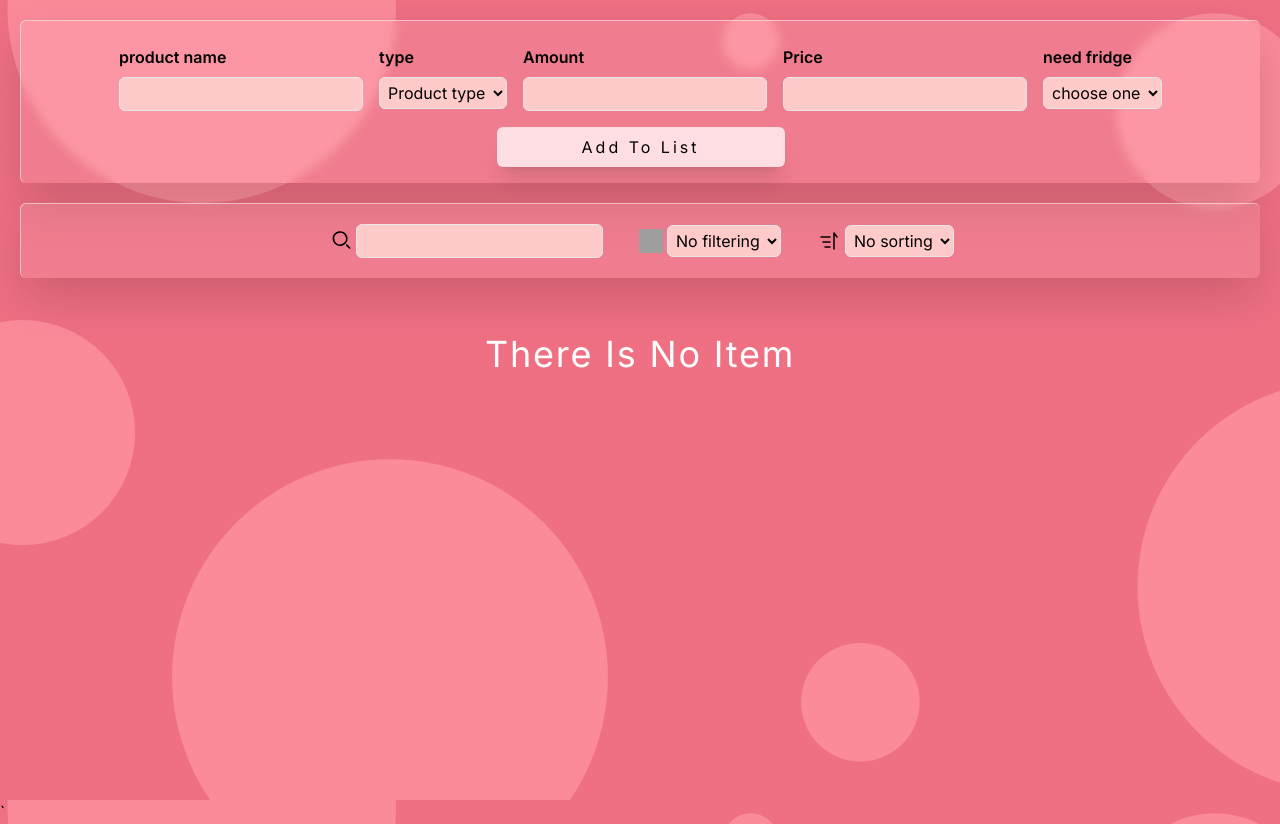
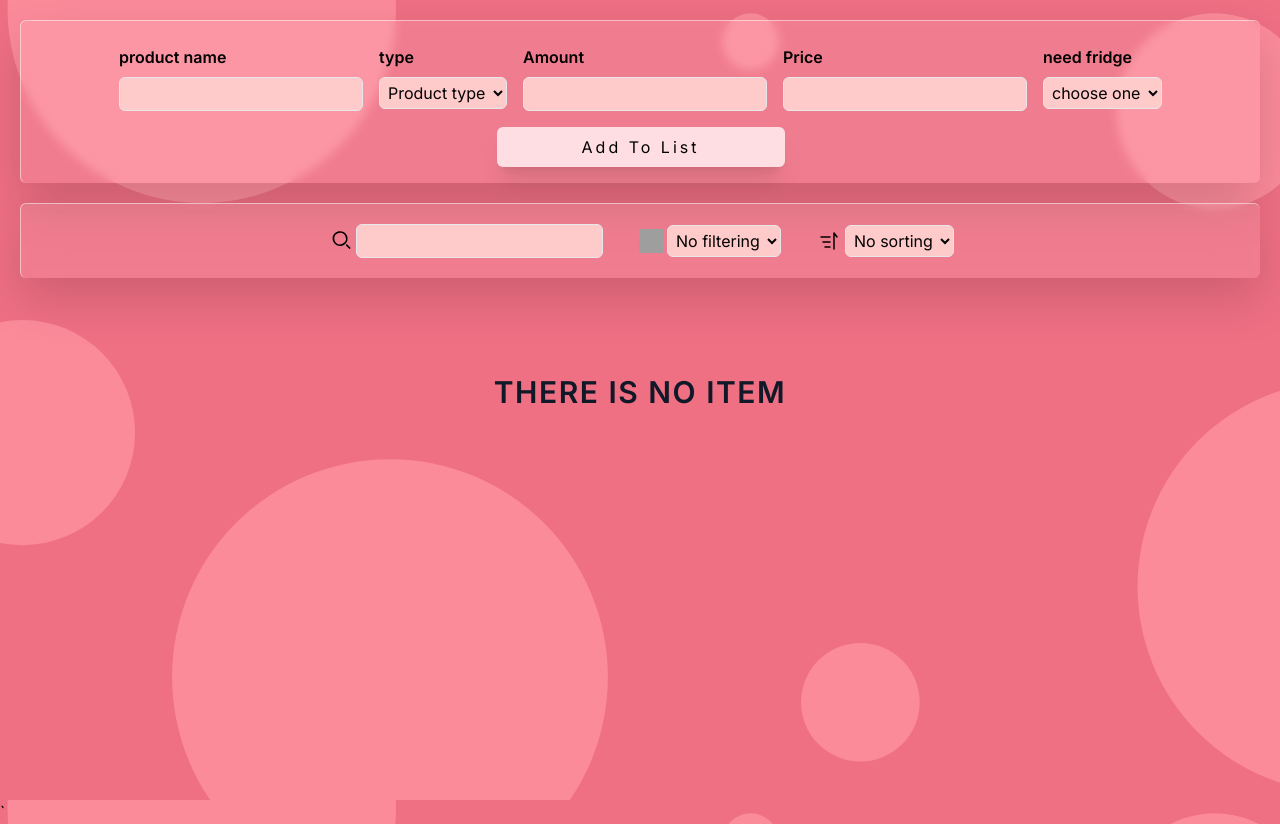
Before and after one commit to mohammadkhakshoor/shoppingList-tracker, a React (Vite) app: page / in a window 1280 px wide. Built offline with nearby package versions, Linux system fonts and the light colour scheme; grey boxes are pictures that could not be loaded.

Commit message:
UPDATE: update the style of `no item` state text

```diff
--- a/src/components/ProductShowCard.jsx
+++ b/src/components/ProductShowCard.jsx
@@ -79,7 +79,7 @@ const ProductShowCard = ({ items, setItems, filterTerm, sortBy, filterBy }) => {
       })}
     </div>
   ) : (
-    <p className="  flex justify-center items-center text-4xl text-white capitalize  font  tracking-wider">
+    <p className="  flex justify-center items-center text-3xl p-10  font-bold text-gray-900 uppercase  font  tracking-wider">
       there is no item
     </p>
   );
```
